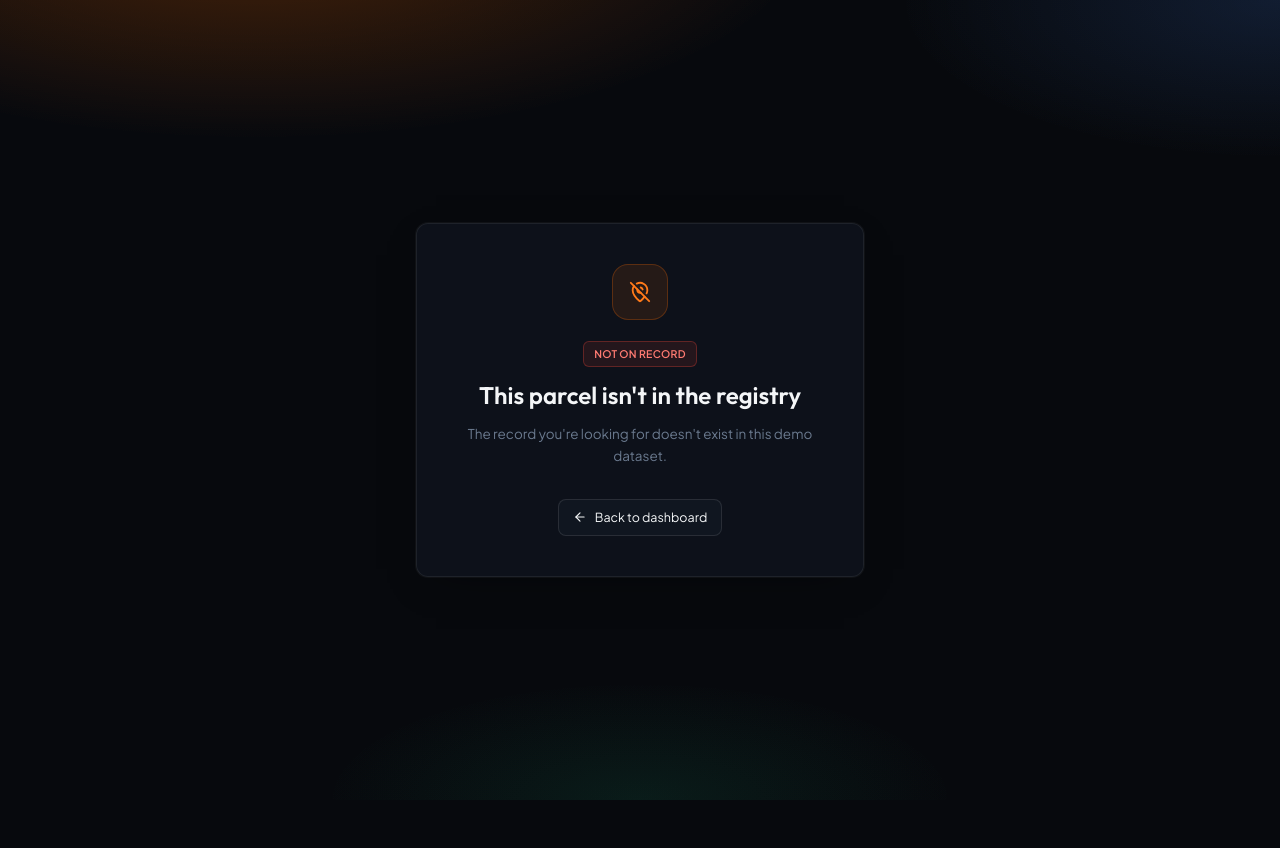
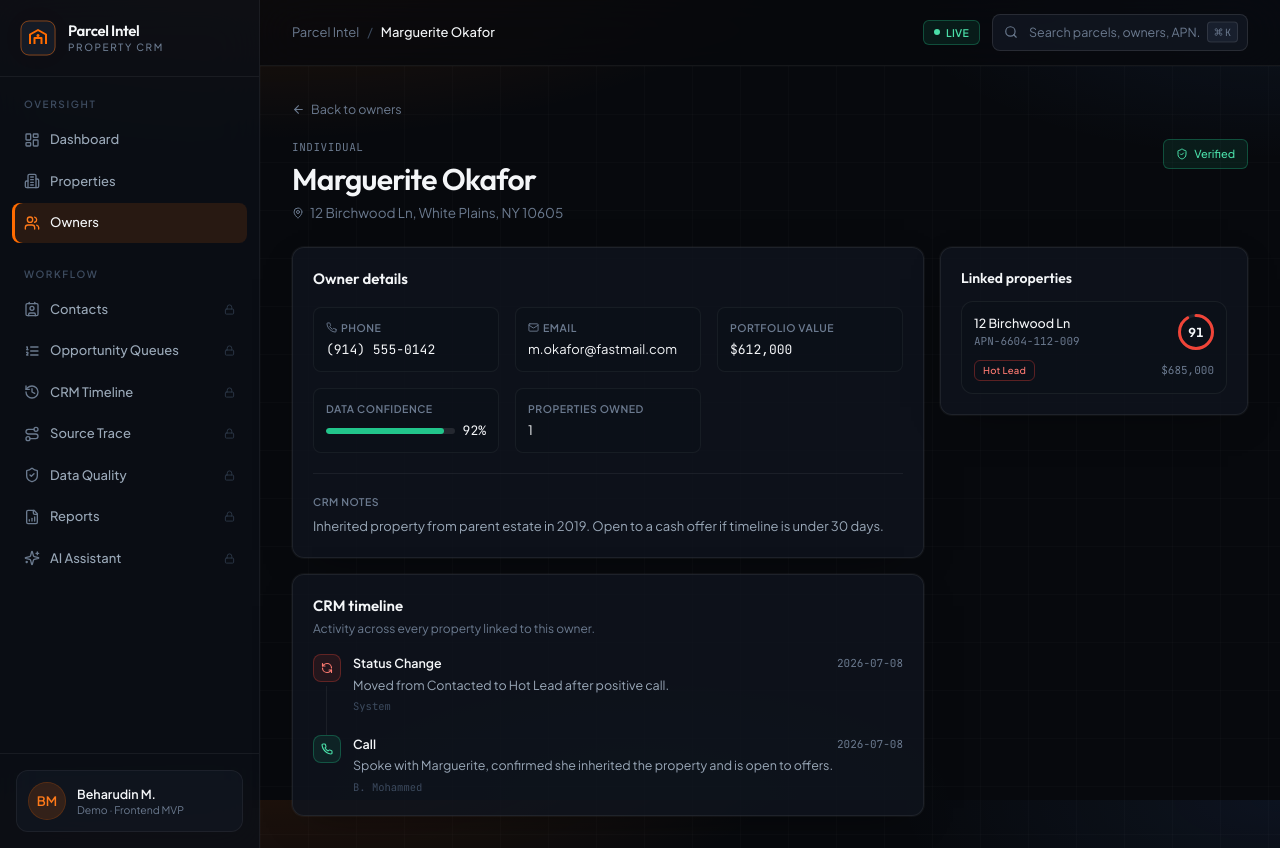
Before and after one commit to Beharudin/parcel-intel, a Next.js app: page /owners/own-01 in a window 1280 px wide. Before the commit this address had no page. Before the commit the page ends 800 px from the top, so only its background shows below. Built offline with nearby package versions, Linux system fonts and the light colour scheme.

Commit message:
feat: add owner detail profile and linked properties

```diff
--- /dev/null
+++ b/app/owners/[id]/page.tsx
@@ -0,0 +1,170 @@
+import Link from "next/link";
+import { notFound } from "next/navigation";
+import { ArrowLeft, Phone, Mail, MapPin, ShieldCheck } from "lucide-react";
+import { DashboardShell } from "@/components/DashboardShell";
+import { StampBadge, statusTone } from "@/components/StampBadge";
+import { ScoreRing } from "@/components/ScoreRing";
+import { ActivityFeed } from "@/components/ActivityFeed";
+import {
+  owners,
+  getOwnerById,
+  getPropertiesForOwner,
+  getActivityForOwner,
+  formatCurrency,
+} from "@/lib/data";
+
+export function generateStaticParams() {
+  return owners.map((o) => ({ id: o.id }));
+}
+
+const confidenceTone: Record<string, string> = {
+  Verified: "text-survey-400 border-survey-500/30 bg-survey-500/10",
+  "Skip-Traced": "text-brand-400 border-brand-500/30 bg-brand-500/10",
+  Unverified: "text-ink-300 border-white/10 bg-white/5",
+  Bounced: "text-flag-400 border-flag-500/30 bg-flag-500/10",
+};
+
+export default function OwnerDetailPage({ params }: { params: { id: string } }) {
+  const owner = getOwnerById(params.id);
+  if (!owner) notFound();
+
+  const ownedProperties = getPropertiesForOwner(owner.id);
+  const timeline = getActivityForOwner(owner.id);
+
+  return (
+    <DashboardShell crumb={owner.name}>
+      <div className="animate-fade-up">
+        <Link
+          href="/owners"
+          className="mb-5 inline-flex items-center gap-1.5 text-[12.5px] text-ink-400 transition-colors hover:text-parchment-100"
+        >
+          <ArrowLeft size={13} /> Back to owners
+        </Link>
+
+        <div className="mb-6 flex flex-col justify-between gap-4 lg:flex-row lg:items-start">
+          <div>
+            <p className="mb-1.5 font-mono text-[11px] uppercase tracking-wider text-ink-400">
+              {owner.type}
+            </p>
+            <h1 className="font-display text-2xl font-semibold tracking-tight text-parchment-100 lg:text-3xl">
+              {owner.name}
+            </h1>
+            <p className="mt-1.5 flex items-center gap-1.5 text-[13.5px] text-ink-400">
+              <MapPin size={12} /> {owner.mailingAddress}
+            </p>
+          </div>
+          <span
+            className={`inline-flex items-center gap-1.5 rounded-md border px-3 py-1.5 text-[11px] font-medium ${confidenceTone[owner.contactStatus]}`}
+          >
+            <ShieldCheck size={12} /> {owner.contactStatus}
+          </span>
+        </div>
+
+        <div className="grid gap-4 lg:grid-cols-3">
+          <div className="space-y-4 lg:col-span-2">
+            <div className="panel p-5">
+              <h2 className="mb-4 font-display text-[15px] font-semibold text-parchment-100">
+                Owner details
+              </h2>
+              <div className="grid grid-cols-2 gap-4 sm:grid-cols-3">
+                <div className="rounded-lg border border-white/[0.05] bg-ink-900/40 p-3">
+                  <p className="mb-1 flex items-center gap-1 text-[10.5px] font-semibold uppercase tracking-wider text-ink-400">
+                    <Phone size={11} /> Phone
+                  </p>
+                  <p className="font-mono text-[13px] text-parchment-100">{owner.phone}</p>
+                </div>
+                <div className="rounded-lg border border-white/[0.05] bg-ink-900/40 p-3">
+                  <p className="mb-1 flex items-center gap-1 text-[10.5px] font-semibold uppercase tracking-wider text-ink-400">
+                    <Mail size={11} /> Email
+                  </p>
+                  <p className="break-all text-[13px] text-parchment-100">{owner.email}</p>
+                </div>
+                <div className="rounded-lg border border-white/[0.05] bg-ink-900/40 p-3">
+                  <p className="mb-1 text-[10.5px] font-semibold uppercase tracking-wider text-ink-400">
+                    Portfolio Value
+                  </p>
+                  <p className="font-mono text-[13px] tabular text-parchment-100">
+                    {formatCurrency(owner.portfolioValue)}
+                  </p>
+                </div>
+                <div className="rounded-lg border border-white/[0.05] bg-ink-900/40 p-3">
+                  <p className="mb-1 text-[10.5px] font-semibold uppercase tracking-wider text-ink-400">
+                    Data Confidence
+                  </p>
+                  <div className="flex items-center gap-2">
+                    <div className="h-1.5 flex-1 overflow-hidden rounded-full bg-white/10">
+                      <div
+                        className="h-full rounded-full bg-survey-500"
+                        style={{ width: `${owner.dataQuality}%` }}
+                      />
+                    </div>
+                    <span className="font-mono text-[13px] tabular text-parchment-100">
+                      {owner.dataQuality}%
+                    </span>
+                  </div>
+                </div>
+                <div className="rounded-lg border border-white/[0.05] bg-ink-900/40 p-3">
+                  <p className="mb-1 text-[10.5px] font-semibold uppercase tracking-wider text-ink-400">
+                    Properties Owned
+                  </p>
+                  <p className="text-[13px] text-parchment-100">{ownedProperties.length}</p>
+                </div>
+              </div>
+              <div className="mt-5 border-t border-white/[0.06] pt-5">
+                <p className="mb-1.5 text-[10.5px] font-semibold uppercase tracking-wider text-ink-400">
+                  CRM Notes
+                </p>
+                <p className="text-[13px] leading-relaxed text-ink-300">{owner.notes}</p>
+              </div>
+            </div>
+
+            <div className="panel p-5">
+              <h2 className="font-display text-[15px] font-semibold text-parchment-100">
+                CRM timeline
+              </h2>
+              <p className="mb-4 mt-0.5 text-[12px] text-ink-400">
+                Activity across every property linked to this owner.
+              </p>
+              <ActivityFeed items={timeline} />
+            </div>
+          </div>
+
+          <div className="space-y-4">
+            <div className="panel p-5">
+              <h2 className="mb-3 font-display text-[14px] font-semibold text-parchment-100">
+                Linked properties
+              </h2>
+              <div className="space-y-2.5">
+                {ownedProperties.map((p) => (
+                  <Link
+                    key={p.id}
+                    href={`/properties/${p.id}`}
+                    className="block rounded-xl border border-white/[0.06] bg-ink-900/40 p-3 transition-colors hover:border-brand-500/35 hover:bg-brand-500/[0.04]"
+                  >
+                    <div className="flex items-start justify-between gap-2">
+                      <div className="min-w-0">
+                        <p className="truncate text-[12.5px] font-medium text-parchment-100">
+                          {p.address}
+                        </p>
+                        <p className="font-mono text-[11px] text-ink-400">{p.parcelId}</p>
+                      </div>
+                      <ScoreRing score={p.opportunityScore} size={36} stroke={3} />
+                    </div>
+                    <div className="mt-2.5 flex items-center justify-between">
+                      <StampBadge tone={statusTone(p.status)} className="text-[9.5px]">
+                        {p.status}
+                      </StampBadge>
+                      <span className="font-mono text-[11px] tabular text-ink-400">
+                        {formatCurrency(p.estValue)}
+                      </span>
+                    </div>
+                  </Link>
+                ))}
+              </div>
+            </div>
+          </div>
+        </div>
+      </div>
+    </DashboardShell>
+  );
+}
```
